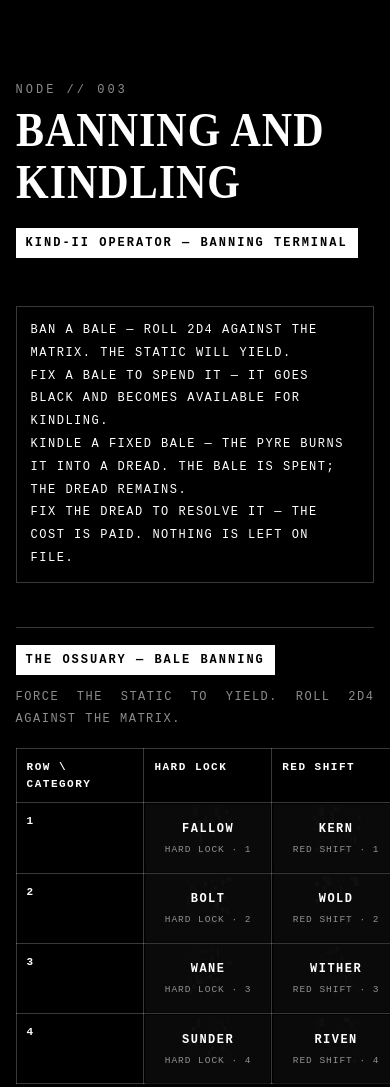
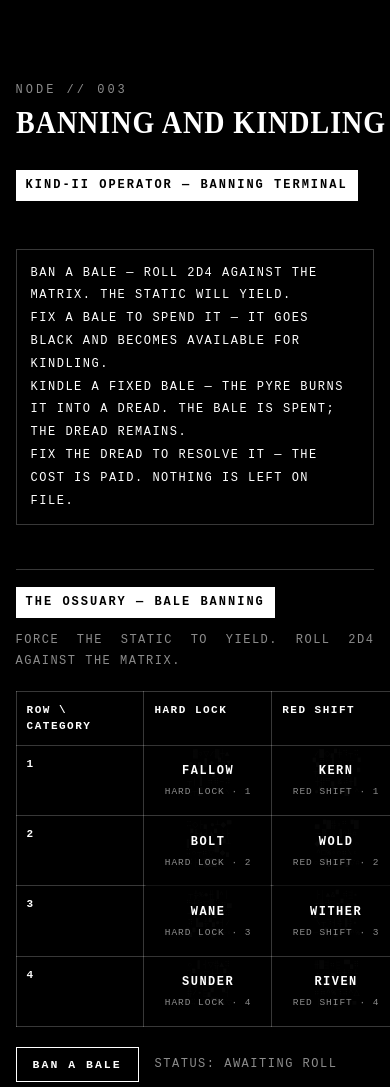
Before and after one commit to kosmonautta/zero-terminal, a plain HTML site: page kindling/index.html in a window 390 px wide. Shown: the top 1087 px of the page. Drawn offline with Linux system fonts and the light colour scheme.

Commit message:
Refactor CSS styles and HTML structure

```diff
--- a/kindling/index.html
+++ b/kindling/index.html
@@ -42,7 +42,7 @@
         }
 
         .head-left {
-            max-width: 640px;
+            max-width: 100%;
         }
 
         .eyebrow {
@@ -56,7 +56,7 @@
 
         h1 {
             font-family: "Times New Roman", serif;
-            font-size: 58px;
+            font-size: clamp(28px, 5.4vw, 58px);
             line-height: 0.92;
             margin: 0 0 18px 0;
             font-weight: 550;
@@ -64,16 +64,15 @@
             transform: scaleY(1.15);
             transform-origin: left top;
             max-width: 100%;
-            word-break: break-word;
+            white-space: nowrap;
         }
 
         h1 .title-primary {
-            display: block;
+            display: inline;
         }
 
         h1 .title-secondary {
-            display: block;
-            margin-top: 6px;
+            display: inline;
         }
 
         .whitebox {
@@ -334,7 +333,7 @@
         }
 
         .overdrive-grid td.dread-cell {
-            background: #0a0a0a;
+            background: #000;
             text-align: center;
             padding: 16px 8px;
             vertical-align: middle;
@@ -419,7 +418,7 @@
 
         .awaiting-roll td.dread-cell {
             animation: shakeAwaiting 0.12s infinite alternate;
-            background: #0a0a0a;
+            background: #000;
         }
 
         .overdrive-grid td.highlighted {
@@ -806,9 +805,6 @@
             .columns {
                 column-count: 2;
             }
-            h1 {
-                font-size: 52px;
-            }
             .part-title {
                 font-size: 38px;
             }
@@ -824,9 +820,6 @@
             }
             .columns {
                 column-count: 1;
-            }
-            h1 {
-                font-size: 42px;
             }
             .part-title {
                 font-size: 32px;
@@ -858,7 +851,7 @@
         <div class="page-head">
             <div class="head-left">
                 <p class="eyebrow">NODE // 003</p>
-                <h1><span class="title-primary">BANNING AND</span><span class="title-secondary">KINDLING</span></h1>
+                <h1><span class="title-primary">BANNING AND</span> <span class="title-secondary">KINDLING</span></h1>
                 <div class="whitebox hero-tag">KIND-II OPERATOR — BANNING TERMINAL</div>
             </div>
         </div>
```
